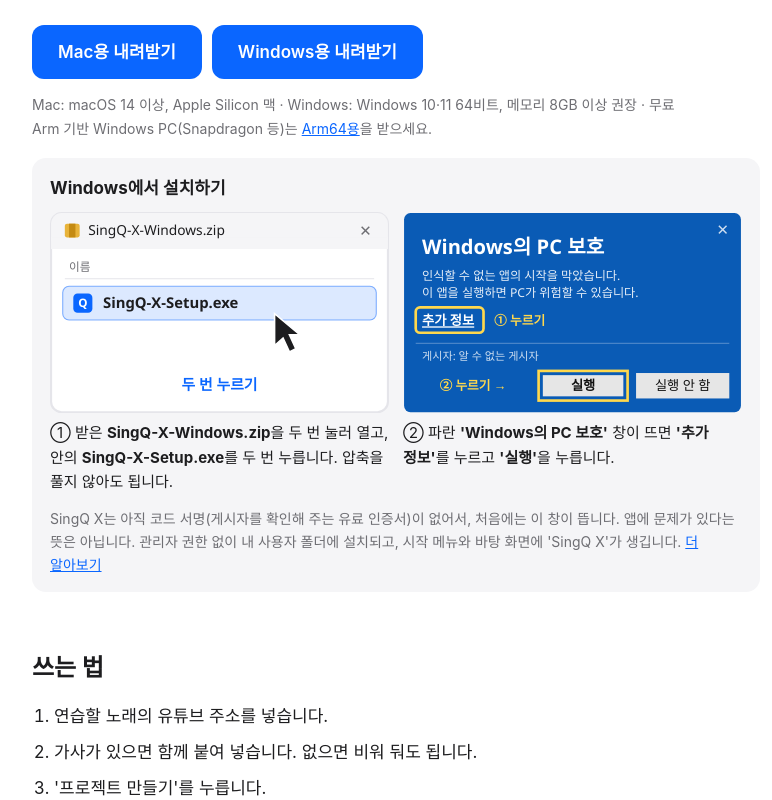
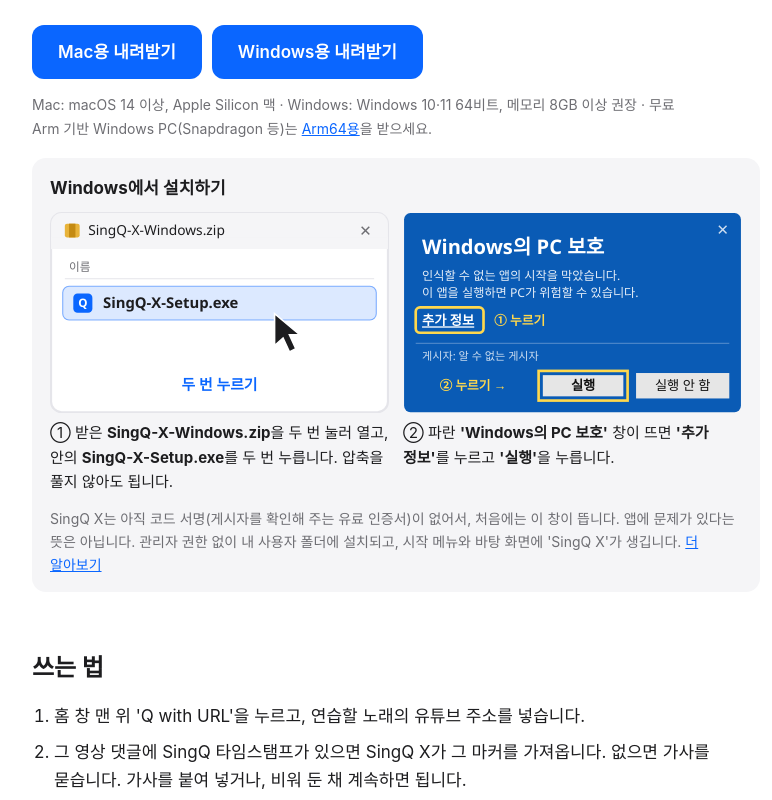
Before and after one commit to SingQ365/singq365.github.io, a plain HTML site: page index.html in a window 1280 px wide. Shown: the part 152-952 px from the top of the page, without its empty margins (244-1016 px from the left). Drawn offline with Linux system fonts and the light colour scheme.

Commit message:
홈: '쓰는 법'을 0.3의 Q with URL 흐름에 맞춤
Co-Authored-By: Claude Opus 5.5 <noreply@anthropic.com>
Claude-Session: https://claude.ai/code/session_01PzqqMuccWCuyZEt3N2qx5u

```diff
--- a/index.html
+++ b/index.html
@@ -89,9 +89,8 @@ footer{border-top:1px solid var(--line);margin-top:56px;padding-top:20px;font-si
 
 <h2>쓰는 법</h2>
 <ol>
-<li>연습할 노래의 유튜브 주소를 넣습니다.</li>
-<li>가사가 있으면 함께 붙여 넣습니다. 없으면 비워 둬도 됩니다.</li>
-<li>'프로젝트 만들기'를 누릅니다.</li>
+<li>홈 창 맨 위 'Q with URL'을 누르고, 연습할 노래의 유튜브 주소를 넣습니다.</li>
+<li>그 영상 댓글에 SingQ 타임스탬프가 있으면 SingQ X가 그 마커를 가져옵니다. 없으면 가사를 묻습니다. 가사를 붙여 넣거나, 비워 둔 채 계속하면 됩니다.</li>
 </ol>
 <p style="margin-top:14px">SingQ X가 영상을 받고, 보컬과 반주를 나누고, 가사를 노래에 맞춰 줄마다 마커로 놓습니다.</p>
 
```
